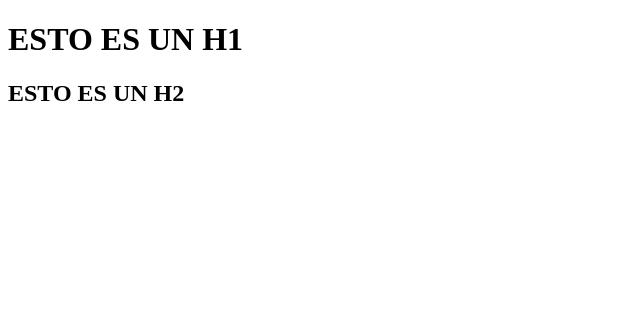
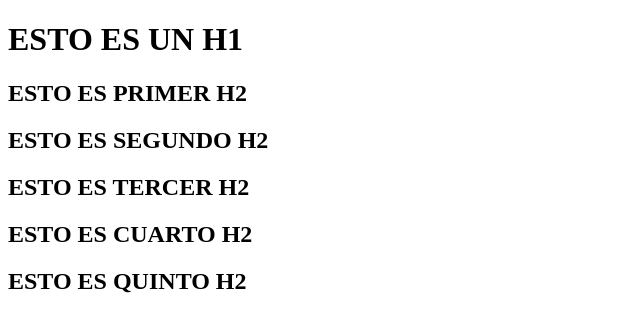
Before and after one commit to RobertMoralesO/repositorioInicialGit, a plain HTML site: page index.html in a window 1280 px wide. Shown: the whole page, without its empty margins (0-640 px from the left). Drawn offline with Linux system fonts and the light colour scheme.

Commit message:
Third Commit

```diff
--- a/index.html
+++ b/index.html
@@ -4,10 +4,14 @@
     <meta charset="UTF-8">
     <meta http-equiv="X-UA-Compatible" content="IE=edge">
     <meta name="viewport" content="width=device-width, initial-scale=1.0">
-    <title>Document</title>
+    <title>APLICACIÓN WEB</title>
 </head>
 <body>
     <h1>ESTO ES UN H1</h1>
-    <h2>ESTO ES UN H2</h2>
+    <h2>ESTO ES PRIMER H2</h2>
+    <h2>ESTO ES SEGUNDO H2</h2>
+    <h2>ESTO ES TERCER H2</h2>
+    <h2>ESTO ES CUARTO H2</h2>
+    <h2>ESTO ES QUINTO H2</h2>
 </body>
 </html>
```
